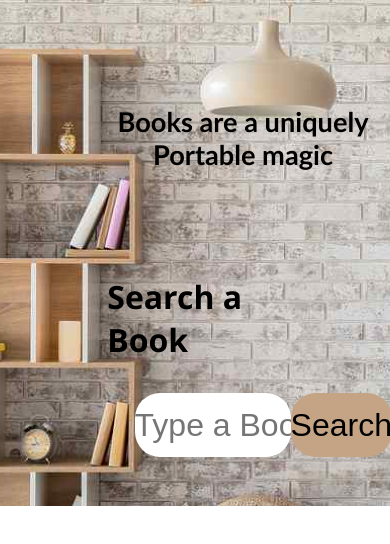
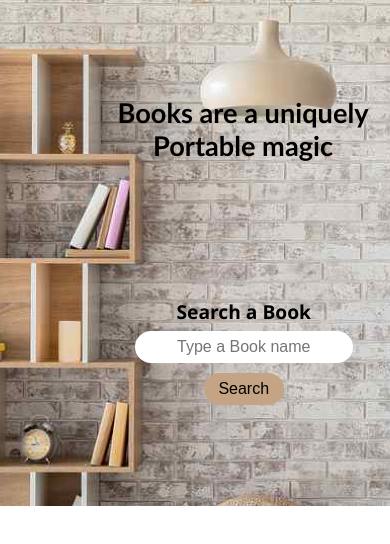
Before and after one commit to sgujuluva/books-app, a React (Create React App) app: page / in a window 390 px wide. Shown: the top 544 px of the page. Built offline with nearby package versions, Linux system fonts and the light colour scheme.

Commit message:
header styled for mobile responsive

```diff
--- a/src/App.css
+++ b/src/App.css
@@ -71,4 +71,32 @@ form button {
 font-size: 1.7rem;
 text-align: center;
   }
+ /* search */
+ .search{
+    margin-top: 2.5rem;
+    height:7rem;
+
+ }
+ .search h2{
+    font-size: 1.2rem;
+    margin:0;
+ }
+ form{
+    height:8rem;
+display:flex;
+flex-direction: column;
+justify-content: space-around;
+align-items: center;
+
+ }
+ form input,button{
+       height:2rem;
+    font-size: 1rem;
+ }
+ form input{
+    width : 100%;
+ }
+ form button{
+    width:5rem;
+ }
 }
```
